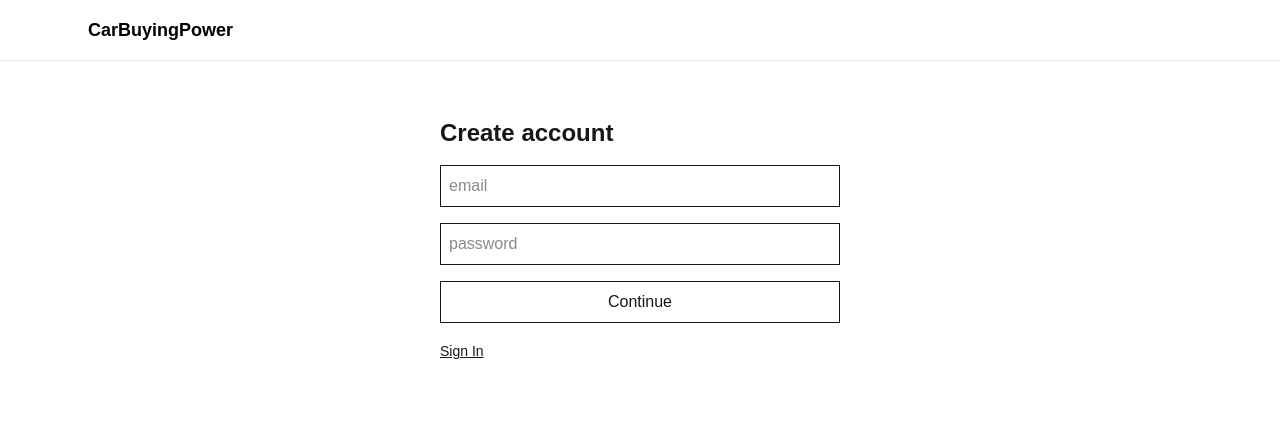
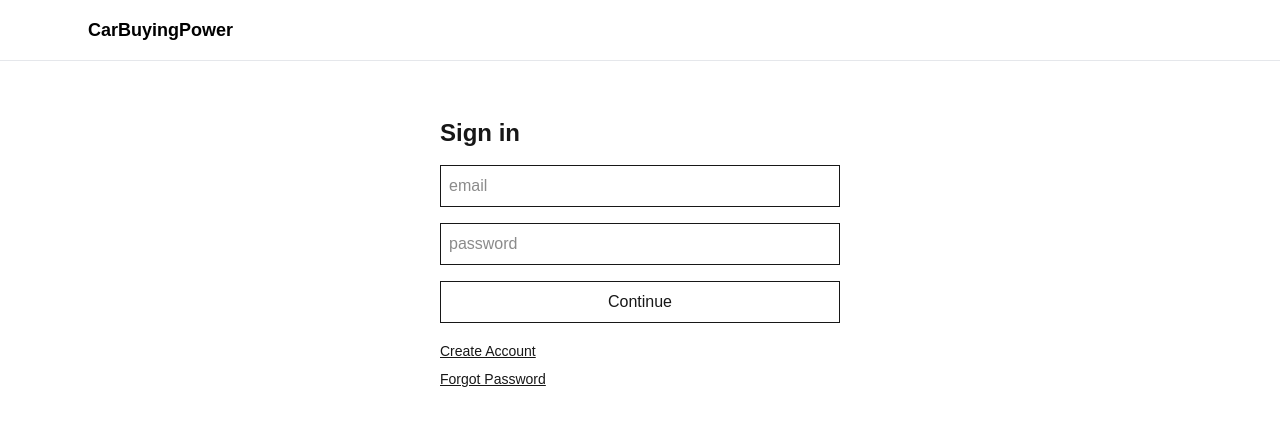
Before and after one commit to smee03/carbuyingpower, a Next.js app: page /auth in a window 1280 px wide. Shown: the top 426 px of the page. Built offline with nearby package versions, Linux system fonts and the light colour scheme; no server answers.

Commit message:
update auth page and offer years

```diff
--- a/src/app/auth/page.tsx
+++ b/src/app/auth/page.tsx
@@ -7,7 +7,7 @@ import { useRouter } from "next/navigation";
 export default function AuthPage() {
   const [email, setEmail] = useState("");
   const [pw, setPw] = useState("");
-  const [mode, setMode] = useState<"signin" | "signup">("signup");
+  const [mode, setMode] = useState<"signin" | "signup">("signin");
   const [msg, setMsg] = useState("");
   const router = useRouter();
 
--- a/src/app/dealer/requests/[id]/offer/page.tsx
+++ b/src/app/dealer/requests/[id]/offer/page.tsx
@@ -526,7 +526,7 @@ export default function DealerOfferPage() {
       {req && (
         <div className="border p-4 space-y-2">
           <div className="font-medium">
-            Buyer wants: {req.desired_models} {req.condition === 'new' && (req.year_min || req.year_max) ? `(${req.year_min && req.year_max ? `${req.year_min}–${req.year_max}` : `${req.year_min ?? req.year_max}`})` : `(${req.condition})`}
+            Buyer wants: {req.desired_models} {(req.year_min || req.year_max) ? `(${req.year_min && req.year_max ? `${req.year_min}–${req.year_max}` : `${req.year_min ?? req.year_max}`})` : `(${req.condition})`}
           </div>
           <div className="text-sm">
             ZIP {req.zip} • {req.radius_miles} mi • Credit: {req.credit_tier} • Term:{" "}
```
